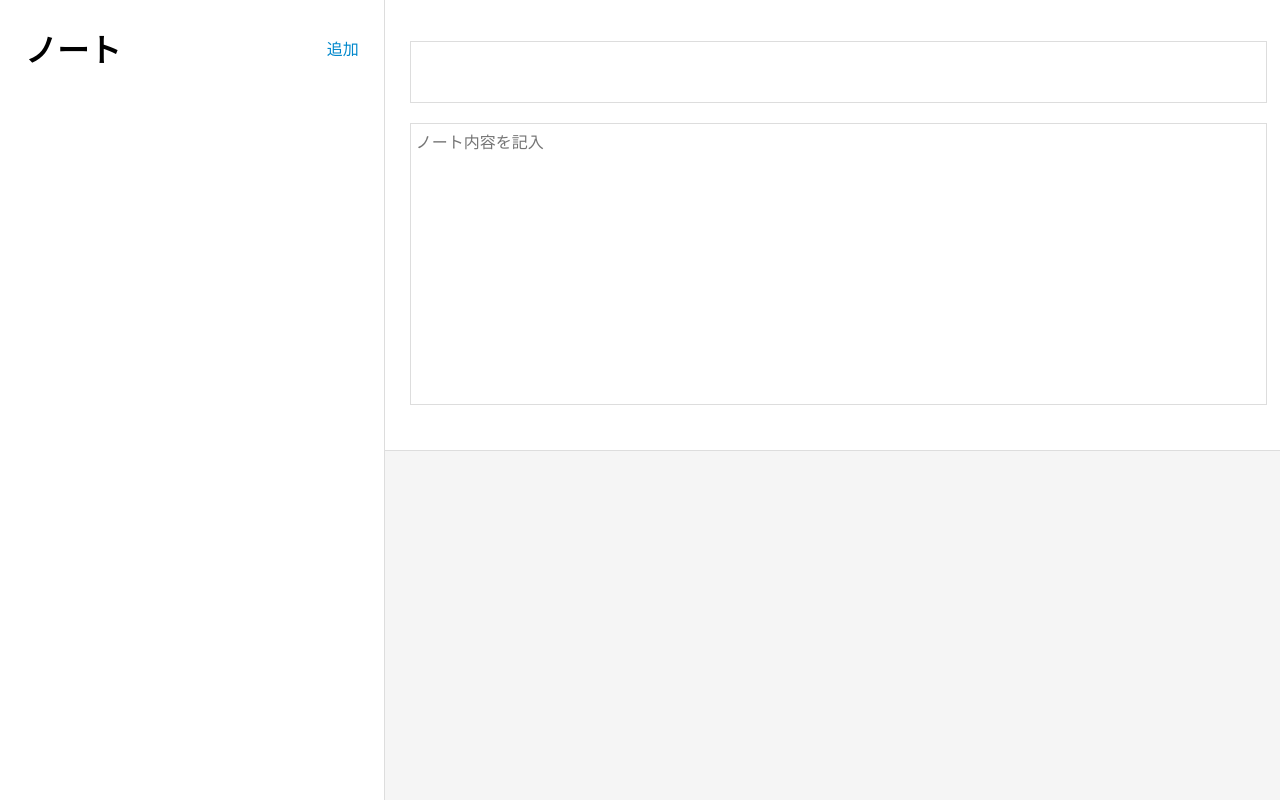
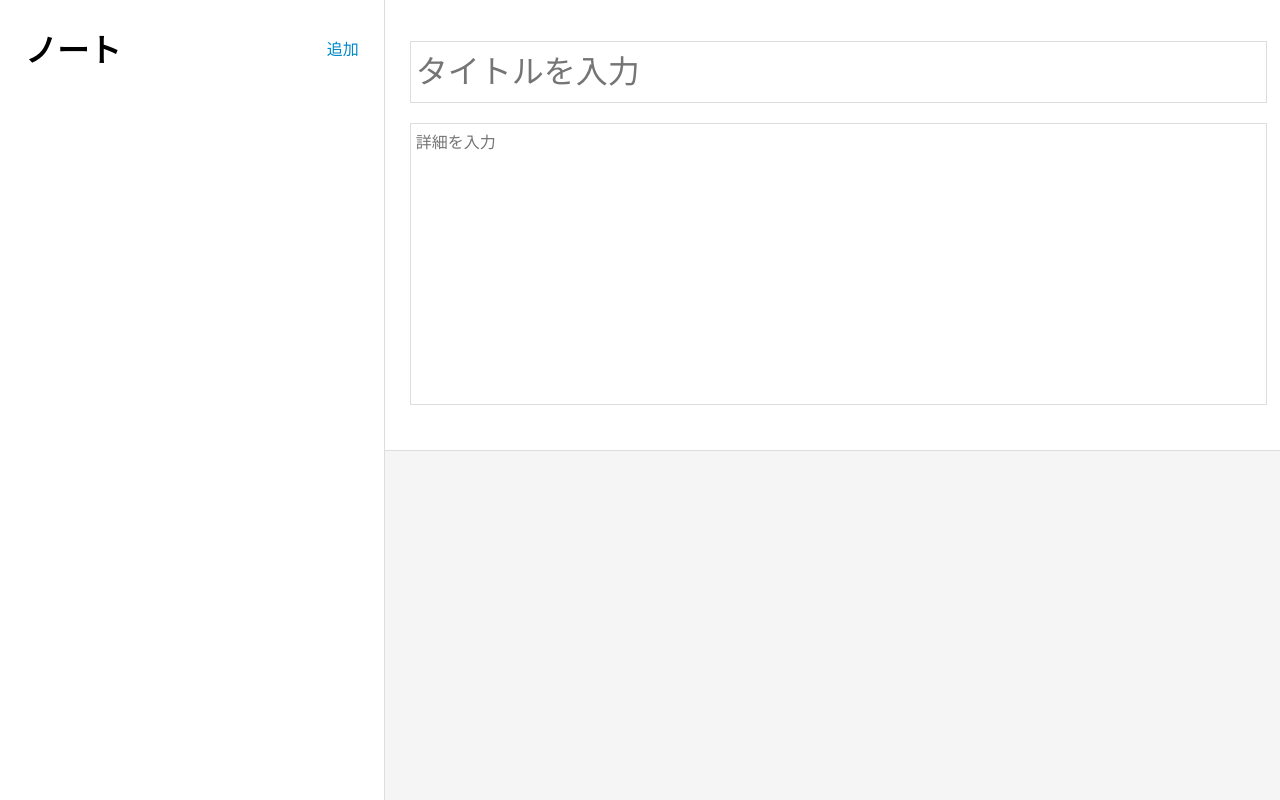
Before and after one commit to kaz-uen/react_output_original_note_app, a React (Create React App) app: page / in a window 1280 px wide. Built offline with nearby package versions, Linux system fonts and the light colour scheme.

Commit message:
微修正

```diff
--- a/src/App.js
+++ b/src/App.js
@@ -12,8 +12,8 @@ function App() {
   const onAddNote = () => {
     const newNote = {
       id: Math.floor(Math.random() * 1e5),
-      title: "新しいノート",
-      content: "ここに内容を入力",
+      title: "タイトル",
+      content: "",
       modDate: new Date(),
       isActive: false,
     };
@@ -38,6 +38,7 @@ function App() {
     const note = {
       ...targetNote,
       [key]: value,
+      modDate: new Date(),
     };
     const otherNotes = notes.filter(note => note.id !== activeNote);
     setNotes([...otherNotes, note ])
--- a/src/components/Main.jsx
+++ b/src/components/Main.jsx
@@ -9,13 +9,14 @@ const Main = ({ activeNote, onUpdateNote }) => {
         <p>{activeNote?.id}</p>
         <input
           type="text"
+          placeholder="タイトルを入力"
           value={activeNote?.title}
           // onChange={(e) => onEditNote("title", e.target.value)}
           onChange={(e) => onUpdateNote(activeNote, "title", e.target.value)}
           id="title"
         />
         <textarea
-          placeholder="ノート内容を記入"
+          placeholder="詳細を入力"
           value={activeNote?.content}
           // onChange={(e) => onEditNote("content", e.target.value)}
           onChange={(e) => onUpdateNote(activeNote, "content", e.target.value)}
```
